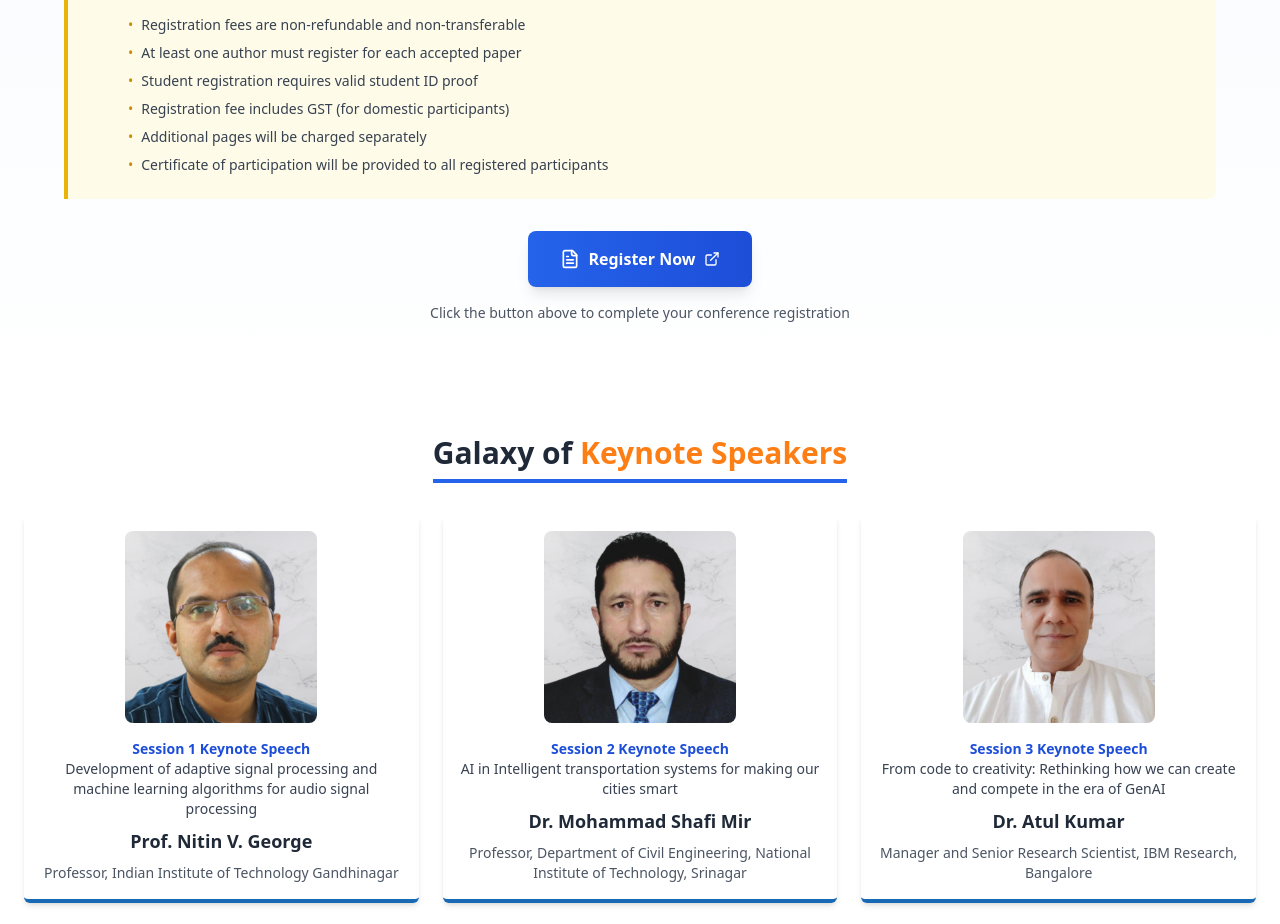
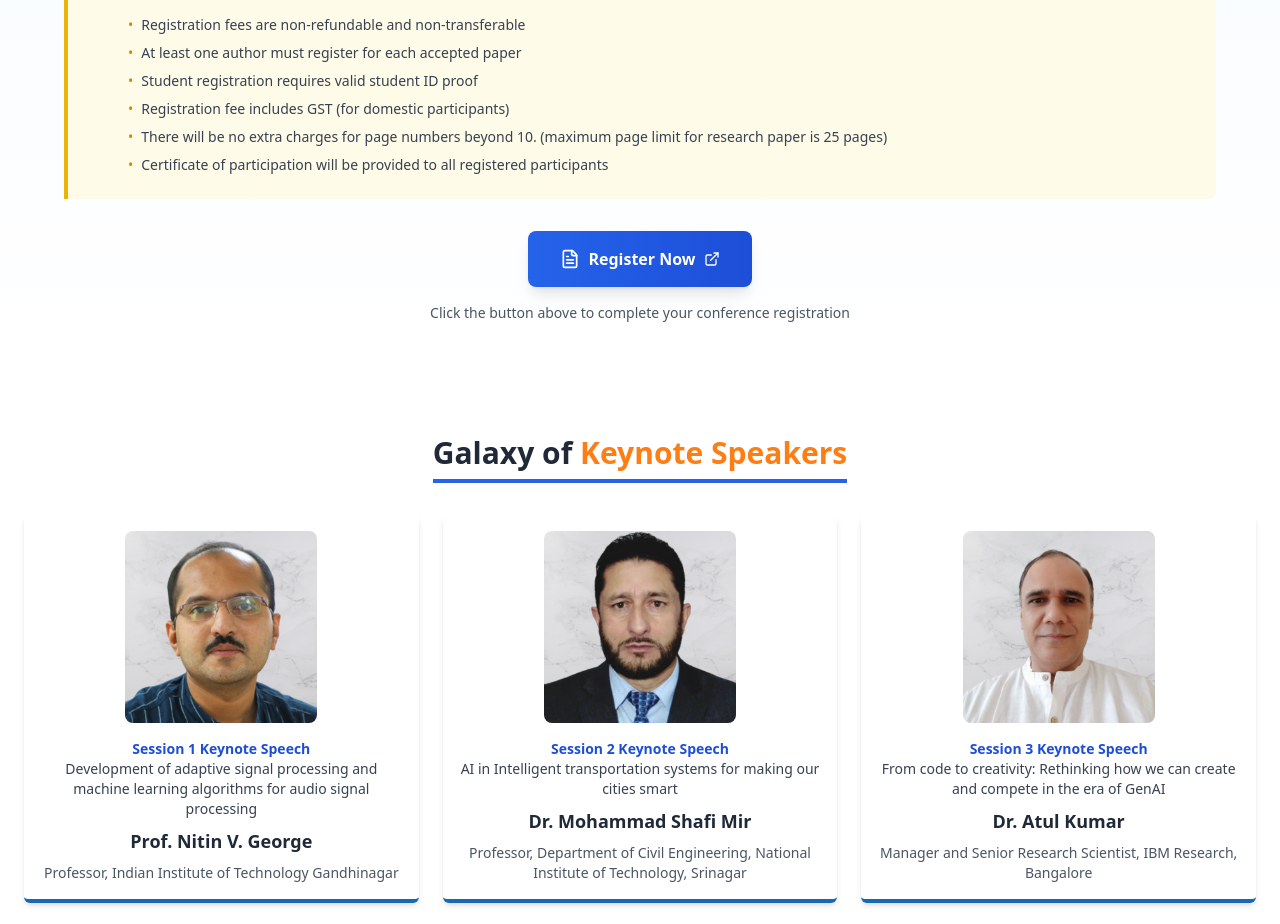
Before and after one commit to ravichanga101/ICACS-2026-v3, a Next.js app: page / in a window 1280 px wide. Shown: the part 7526-8450 px from the top of the page. Built offline with nearby package versions, Linux system fonts and the light colour scheme.

Commit message:
registration added vijaysir email pages issue

```diff
--- a/src/components/Registration.jsx
+++ b/src/components/Registration.jsx
@@ -35,7 +35,7 @@ export default function Registration() {
     "At least one author must register for each accepted paper",
     "Student registration requires valid student ID proof",
     "Registration fee includes GST (for domestic participants)",
-    "Additional pages will be charged separately",
+    "There will be no extra charges for page numbers beyond 10. (maximum page limit for research paper is 25 pages)",
     "Certificate of participation will be provided to all registered participants",
   ];
 
```
